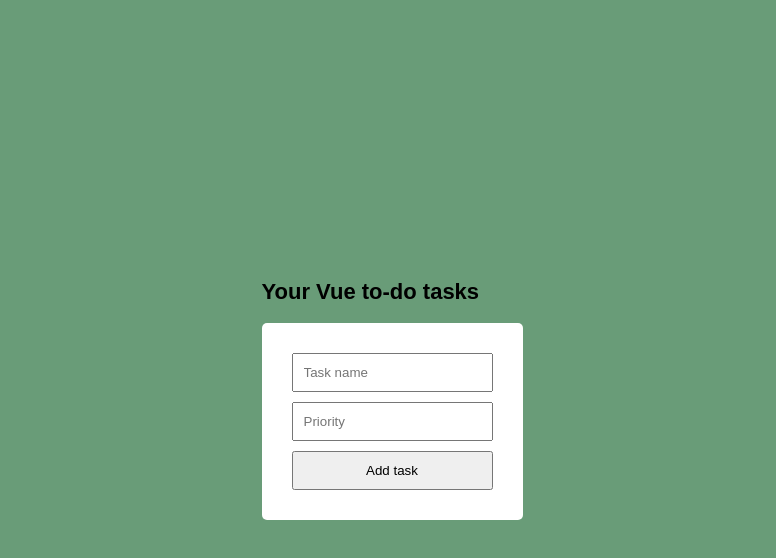
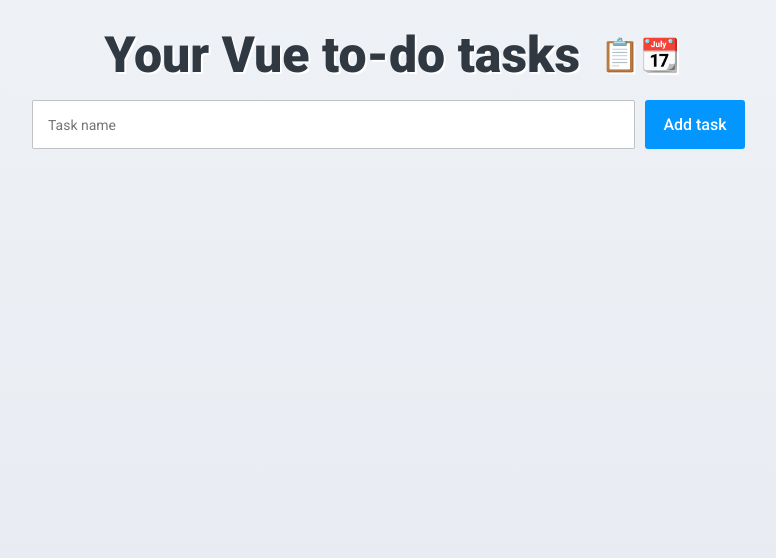
Before and after one commit to Alvaro07/vue-todo, a Vue app: page / in a window 1280 px wide. Shown: the top 558 px of the page, without its empty margins (248-1024 px from the left). Built offline with nearby package versions, Linux system fonts and the light colour scheme.

Commit message:
Add list styles and delete function

```diff
--- a/package.json
+++ b/package.json
@@ -7,6 +7,9 @@
     "build": "vue-cli-service build"
   },
   "dependencies": {
+    "@fortawesome/fontawesome-svg-core": "^1.2.18",
+    "@fortawesome/free-solid-svg-icons": "^5.8.2",
+    "@fortawesome/vue-fontawesome": "^0.1.6",
     "core-js": "^2.6.5",
     "vue": "^2.6.10"
   },
--- a/src/App.vue
+++ b/src/App.vue
@@ -21,11 +21,13 @@ export default {
 .app {
   display: flex;
   justify-content: center;
-  align-items: center;
 
   min-height: 100%;
-  background-color: $darkGreen;
+  background-image: linear-gradient(to top, #e6e9f0 0%, #eef1f5 100%);
   padding: 30px;
-  font-family: Arial, Helvetica, sans-serif;
+
+  @include mediaTablet {
+    height: 100%;
+  }
 }
 </style>
--- a/src/components/Button.vue
+++ b/src/components/Button.vue
@@ -1,5 +1,5 @@
 <template>
-  <button class="c-button" @click.prevent="onClick">{{ text }}</button>
+  <button class="c-button" :class="extraClass" @click.prevent="onClick">{{ text }}</button>
 </template>
 
 
@@ -11,10 +11,8 @@ export default {
       type: String,
       required: true
     },
-    onButtonClick: {
-      type: Function,
-      required: false
-    }
+    onButtonClick: Function,
+    extraClass: String
   },
   methods: {
     onClick() {
@@ -27,8 +25,21 @@ export default {
 
 <style lang="scss">
 .c-button {
-  padding: 10px;
+  padding: 15px;
   width: 100%;
   cursor: pointer;
+
+  background-color: $blue;
+  border: none;
+  border-radius: 3px;
+  transition: 0.3s all ease;
+
+  font-size: 1.6rem;
+  font-weight: 500;
+  color: white;
+
+  &:hover {
+    background-color: $darkBlue;
+  }
 }
 </style>
--- a/src/components/InputField.vue
+++ b/src/components/InputField.vue
@@ -1,6 +1,7 @@
 <template>
   <input
     class="c-input"
+    :class="extraClass"
     :type="inputType"
     :placeholder="placeholderText"
     :value="value"
@@ -15,7 +16,7 @@ import { eventBus } from "../event-bus.js";
 
 export default {
   name: "inputField",
-  props: ["value", "inputType", "placeholderText"],
+  props: ["value", "inputType", "placeholderText", "extraClass"],
   methods: {
     getData(data) {
       this.$emit("input", data);
@@ -34,7 +35,12 @@ export default {
 .c-input {
   display: block;
   width: 100%;
-  padding: 10px;
-  margin-bottom: 10px;
+
+  padding: 15px;
+  border-radius: 2px;
+  border: 1px solid rgba($grey, .3);
+
+  font-size: 1.4rem;
+  color: $grey;
 }
 </style>
--- a/src/components/ToDo.vue
+++ b/src/components/ToDo.vue
@@ -1,25 +1,24 @@
 <template>
   <section class="todo">
     <header class="todo__header">
-      <h1 class="todo__header__title">Your Vue to-do tasks</h1>
+      <h1 class="todo__header__title">
+        Your Vue to-do tasks
+        <span class="todo__header__title__icons">📋📆</span>
+      </h1>
+      <form class="todo__form">
+        <v-input
+          inputType="text"
+          placeholderText="Task name"
+          v-model="taskName"
+          extraClass="todo__form__field"
+        ></v-input>
+        <v-button text="Add task" :onButtonClick="addNewTask" extraClass="todo__form__button"></v-button>
+        <p class="todo__form__error" v-show="errorMessage">{{ errorMessage }}</p>
+      </form>
     </header>
 
-    <main>
-      <form class="todo__form">
-        <v-input inputType="text" placeholderText="Task name" v-model="taskName"></v-input>
-        <v-input inputType="number" placeholderText="Priority" v-model="taskPriority"></v-input>
-        <v-button text="Add task" :onButtonClick="addNewTask"></v-button>
-
-        <p class="todo__form__error" v-show="errorMessage">{{ errorMessage }}</p>
-      </form>
-
-      <v-todo-list v-if="tasks.length" listTitle="Tasks list" :tasks="tasks"></v-todo-list>
-      <v-todo-list
-        v-if="orderAscTasks.length"
-        listTitle="Prioritaries tasks"
-        :tasks="orderAscTasks"
-      ></v-todo-list>
-      <v-todo-list v-if="completedTasks.length" listTitle="Completed tasks" :tasks="completedTasks"></v-todo-list>
+    <main class="todo__main">
+      <v-todo-list v-if="tasks.length" listTitle="Tasks list" :tasks="tasks" @deleteEventTask="deleteTask" ></v-todo-list>
     </main>
   </section>
 </template>
@@ -40,7 +39,6 @@ export default {
   data: function() {
     return {
       taskName: null,
-      taskPriority: null,
       errorMessage: null,
       tasks: []
     };
@@ -48,46 +46,79 @@ export default {
   methods: {
     addNewTask() {
       if (this.taskName !== null && this.taskName.length) {
-        if (this.taskPriority === "") this.taskPriority = null;
-
         this.tasks.unshift({
           name: this.taskName,
-          priority: this.taskPriority,
           completed: false
         });
 
         this.errorMessage = null;
         this.taskName = null;
-        this.taskPriority = null;
-
         eventBus.$emit("resetField");
       } else {
-        this.errorMessage = "Complete all fields";
+        this.errorMessage = "Set a task name";
       }
+    },
+    deleteTask(task){
+      this.tasks = this.tasks.filter(e => e !== task)
     }
   },
   computed: {
     orderAscTasks() {
       return this.tasks.sort((a, b) => a.priority - b.priority).filter(e => e.priority !== null);
-    },
-    completedTasks() {
-      return this.tasks.filter(e => e.completed === true);
     }
   }
 };
 </script>
 
-<style scoped lang="scss" >
+<style lang="scss" >
 .todo {
+  width: 100%;
+  max-width: 720px;
+
+  @include mediaTablet {
+    display: flex;
+    flex-direction: column;
+    height: 100%;
+  }
+
   /**
   * Header
   */
 
-  .todo__header {
+  &__header {
     &__title {
-      font-size: 2.2rem;
-      font-weight: 700;
+      display: flex;
+      align-items: center;
+      justify-content: center;
+
+      font-size: 2.8rem;
+      font-weight: 900;
+      text-shadow: 2px 2px white;
       margin-bottom: 20px;
+      color: $grey;
+
+      @include mediaTablet {
+        font-size: 4rem;
+      }
+
+      @include mediaDesktop {
+        font-size: 5rem;
+      }
+
+      &__icons {
+        margin-left: 10px;
+        font-size: 2rem;
+
+        @include mediaTablet {
+          margin-left: 15px;
+          font-size: 2.4rem;
+        }
+
+        @include mediaDesktop {
+          margin-left: 20px;
+          font-size: 3.2rem;
+        }
+      }
     }
   }
 
@@ -96,18 +127,58 @@ export default {
   */
 
   &__form {
-    background-color: white;
-    padding: 15px;
-    border-radius: 5px;
+    display: flex;
+    flex-wrap: wrap;
+    margin-bottom: 20px;
 
     @include mediaTablet {
-      padding: 30px;
+      padding-right: 7px;
+    }
+
+    &__field {
+      flex: 1;
+      margin-right: 10px;
+    }
+
+    &__button {
+      width: 100px;
     }
 
     &__error {
+      width: 100%;
       padding-top: 20px;
       color: red;
     }
   }
+
+  /**
+  * Main
+  */
+
+  &__main {
+    @include mediaTablet {
+      flex: 1;
+      overflow: auto;
+      padding-right: 10px;
+
+      &::-webkit-scrollbar-track {
+        background-color: rgba($grey, 0.2);
+        border-radius: 10px;
+      }
+
+      &::-webkit-scrollbar {
+        height: 10px;
+        width: 10px;
+        background-color: #eef1f5;
+      }
+
+      &::-webkit-scrollbar-thumb {
+        background-color: rgba($grey, 0.3);
+        border-radius: 10px;
+        -webkit-box-shadow: inset 0 0 3px rgba($grey, 0.2);
+        cursor: pointer;
+      }
+    }
+  }
 }
 </style>
--- a/src/components/TodoList.vue
+++ b/src/components/TodoList.vue
@@ -1,12 +1,15 @@
 <template>
   <div class="todo-list">
-    <h2 class="todo-list__title">{{ listTitle }}</h2>
-
     <ul>
-      <li v-for="(task, index) in tasks" v-bind:key="index">
-        <span class="bold">{{ index }}:</span>
-        {{ task.name }}
-        <span v-if="task.priority !== null">- priority: {{ task.priority }}</span>
+      <li class="todo-list__item" v-for="(task, index) in tasks" :key="index">
+        <h3 class="todo-list__item__title">{{ task.name }}</h3>
+        <div class="todo-list__item__actions">
+          <font-awesome-icon
+            icon="trash-alt"
+            @click="deleteTask(task)"
+            class="todo-list__item__actions__icon"
+          />
+        </div>
       </li>
     </ul>
   </div>
@@ -25,6 +28,11 @@ export default {
       type: Array,
       required: true
     }
+  },
+  methods: {
+    deleteTask(task) {
+      this.$emit("deleteEventTask", task);
+    }
   }
 };
 </script>
@@ -32,25 +40,34 @@ export default {
 
 <style lang="scss">
 .todo-list {
-  background-color: white;
-  padding: 15px 15px 5px 15px;
-  border-radius: 5px;
-  margin-top: 20px;
+  &__item {
+    display: flex;
 
-  @include mediaTablet {
-    padding: 30px 30px 20px 30px;
-  }
+    padding: 15px;
+    margin-bottom: 12px;
+    background-color: white;
+    box-shadow: 3px 3px rgba($grey, 0.1);
+    transition: 0.3s all ease;
 
-  &__title {
-    font-weight: 700;
-    font-size: 1.8rem;
-    padding-bottom: 15px;
-  }
+    &:last-child {
+      margin-bottom: 3px;
+    }
 
-  ul {
-    display: inline-block;
-    li {
-      padding-bottom: 10px;
+    &__title {
+      flex: 1;
+    }
+
+    &__actions {
+      &__icon {
+        font-size: 1.6rem;
+        transition: 0.3s all ease;
+        cursor: pointer;
+        color: $lightRed;
+
+        &:hover {
+          color: $red;
+        }
+      }
     }
   }
 }
--- a/src/main.js
+++ b/src/main.js
@@ -1,5 +1,11 @@
 import Vue from 'vue'
 import App from './App.vue'
+import { library } from '@fortawesome/fontawesome-svg-core'
+import { faTrashAlt } from '@fortawesome/free-solid-svg-icons'
+import { FontAwesomeIcon } from '@fortawesome/vue-fontawesome'
+
+library.add(faTrashAlt)
+Vue.component('font-awesome-icon', FontAwesomeIcon)
 
 Vue.config.productionTip = false
 
--- a/src/styles/base/_base.scss
+++ b/src/styles/base/_base.scss
@@ -1,3 +1,5 @@
+@import url("https://fonts.googleapis.com/css?family=Roboto:300,400,500,700,900");
+
 /**
  * Base styles
  */
@@ -13,6 +15,11 @@
 html {
   font-size: 62.5%;
   height: 100%;
+  font-family: "Roboto";
+}
+
+input, button, textarea {
+  font-family: "Roboto";
 }
 
 body {
--- a/src/styles/settings/_variables.scss
+++ b/src/styles/settings/_variables.scss
@@ -3,5 +3,17 @@
  */
 
 $yellow: #fff1bc;
-$green: #7dc383;
-$darkGreen: #699c78;
+
+$lightGreen: #D3FAD6;
+$green: #4CB963;
+$darkGreen: #157F1F;
+
+$red: #FA2600;
+$lightRed: #FC644D;
+$orange: #e17055;
+
+$lightBlue: #74b9ff;
+$blue: #0496FF;
+$darkBlue: #027BCE;
+
+$grey: #303841;
```
Also changed, not shown: 2 other files (tests, documents, lock files or other folders).
